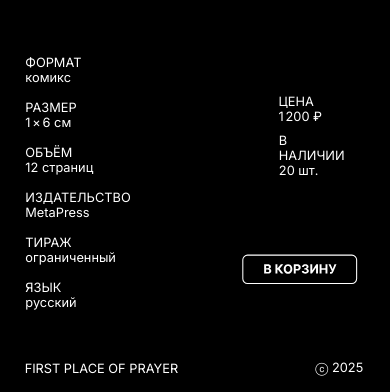
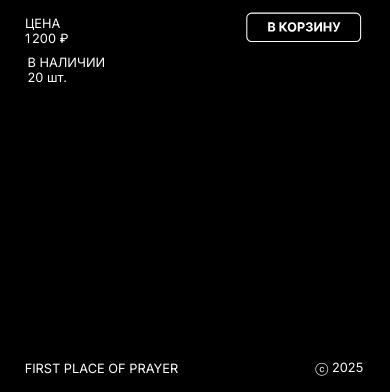
Before and after one commit to ArinaGeynbikhner/POFP, a plain HTML site: page merch.html in a window 390 px wide. Shown: the part 452-844 px from the top of the page. Drawn offline with Linux system fonts and the light colour scheme.

Commit message:
adaptive mobile +

```diff
--- a/styles/media.css
+++ b/styles/media.css
@@ -198,12 +198,12 @@ opacity: 0;
   position: absolute;
   top: 130vw;
   left: 20%;
-  opacity: 1;
+  opacity: 0;
 }
 .information-nalichie-protocol{
   position: absolute;
-  top: 150vw;
-  left: 81%;
+  top: 130vw;
+  left: 17%;
   transform: translateX(-50%);
   font-size: 0.8em;
   color: #ffffff;
@@ -227,8 +227,8 @@ opacity: 0;
 
 .price-protocol {
   position: absolute;
-  top: 140vw;
-  left: 77%;
+  top: 120vw;
+  left: 12%;
   transform: translateX(-50%);
   font-size: 0.8em;
   color: #ffffff;
@@ -239,8 +239,8 @@ opacity: 0;
 
 .choice-button {
   position: absolute;
-  top: 158vw;
-  left: 77%;
+  top: 96vw;
+  left: 78%;
   transform: translateX(-50%);
   z-index: 100;
   width: 35vw;
```
